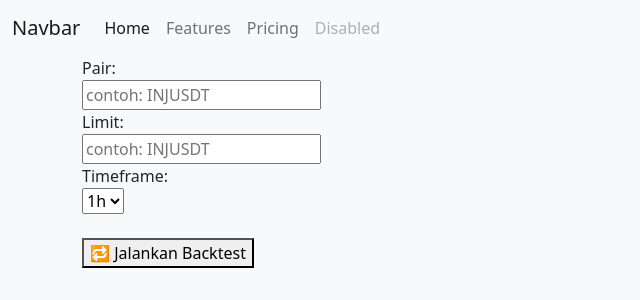
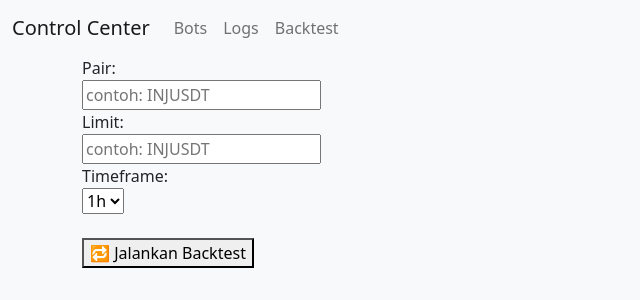
Before and after one commit to adyjul/trade-control-system, a Flask app: page /backtest/new in a window 1280 px wide. Shown: the top 300 px of the page, without its empty margins (0-640 px from the left). Run offline with Flask 3, Linux system fonts and the light colour scheme.

Commit message:
add navbar

```diff
--- a/templates/base.html
+++ b/templates/base.html
@@ -22,31 +22,6 @@
 
 <nav class="navbar navbar-expand-lg navbar-light bg-light">
   <div class="container-fluid">
-    <a class="navbar-brand" href="#">Navbar</a>
-    <button class="navbar-toggler" type="button" data-bs-toggle="collapse" data-bs-target="#navbarNav" aria-controls="navbarNav" aria-expanded="false" aria-label="Toggle navigation">
-      <span class="navbar-toggler-icon"></span>
-    </button>
-    <div class="collapse navbar-collapse" id="navbarNav">
-      <ul class="navbar-nav">
-        <li class="nav-item">
-          <a class="nav-link active" aria-current="page" href="#">Home</a>
-        </li>
-        <li class="nav-item">
-          <a class="nav-link" href="#">Features</a>
-        </li>
-        <li class="nav-item">
-          <a class="nav-link" href="#">Pricing</a>
-        </li>
-        <li class="nav-item">
-          <a class="nav-link disabled" href="#" tabindex="-1" aria-disabled="true">Disabled</a>
-        </li>
-      </ul>
-    </div>
-  </div>
-</nav>
-
-<!-- <nav class="navbar navbar-expand-lg navbar-light bg-light">
-  <div class="container-fluid">
     <a class="navbar-brand" href="#">Control Center</a>
     <button class="navbar-toggler" type="button" data-bs-toggle="collapse" data-bs-target="#navbarNav" aria-controls="navbarNav" aria-expanded="false" aria-label="Toggle navigation">
       <span class="navbar-toggler-icon"></span>
@@ -65,7 +40,7 @@
       </ul>
     </div>
   </div>
-</nav> -->
+</nav>
 
 <div class="container">
   {% block content %}{% endblock %}
```
